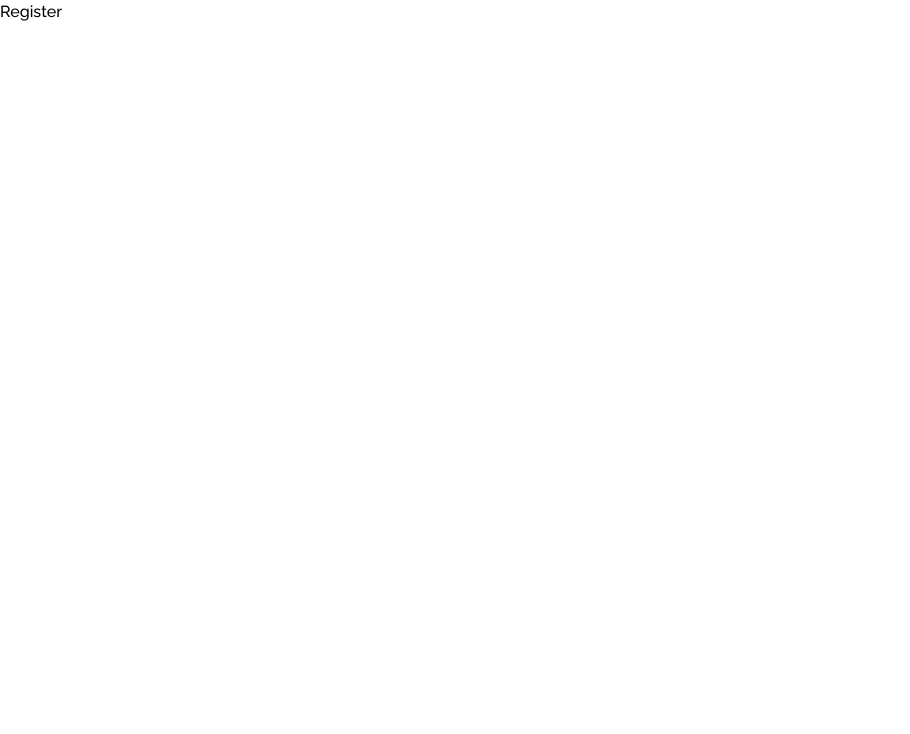
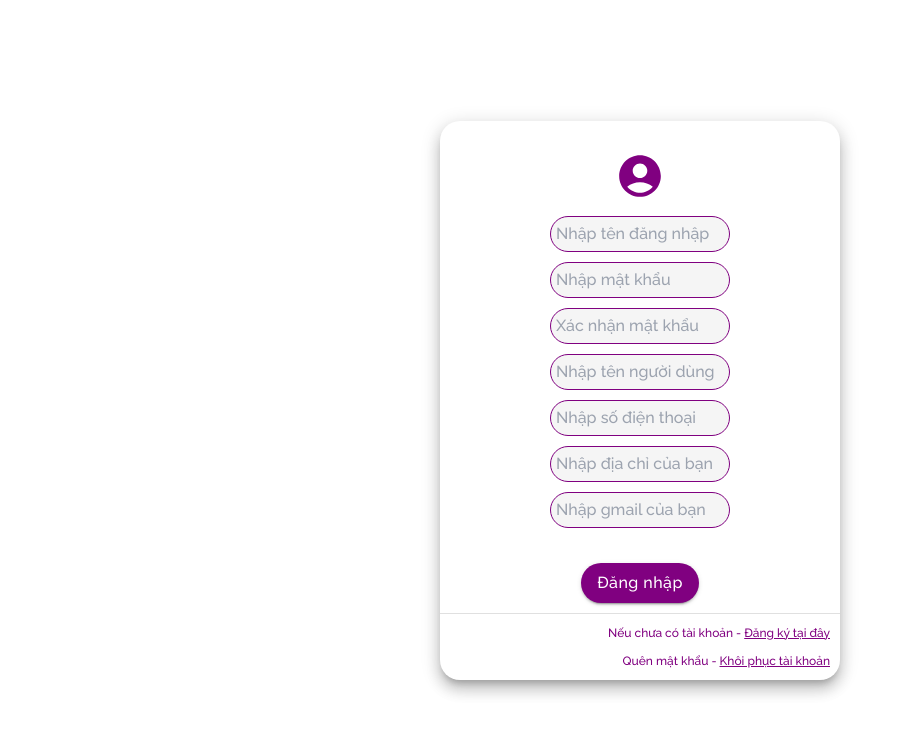
Before and after one commit to trieunguyentm/JWT-OTP-AUTH-REFRESH, a React (Create React App) app in the folder client/: page /register in a window 1280 px wide. Shown: the top 734 px of the page, without its empty margins (0-910 px from the left). Built offline with nearby package versions, Linux system fonts and the light colour scheme.

Commit message:
Giao dien register

```diff
--- a/client/src/App.js
+++ b/client/src/App.js
@@ -5,7 +5,7 @@ import PageNotFound from "./components/PageNotFound"
 import Password from "./components/Password/Password"
 import Profile from "./components/Profile"
 import Recovery from "./components/Recovery"
-import Register from "./components/Register"
+import Register from "./components/Register/Register"
 import Reset from "./components/Reset"
 
 const router = createBrowserRouter([
--- a/client/src/components/Register.js
+++ /dev/null
@@ -1,9 +0,0 @@
-import React from 'react'
-
-const Register = () => {
-  return (
-    <div>Register</div>
-  )
-}
-
-export default Register
--- /dev/null
+++ b/client/src/components/Register/Register.css
@@ -0,0 +1,44 @@
+.register-container {
+  display: flex;
+  align-items: center;
+  justify-content: center;
+  margin: auto 0;
+  height: 100vh;
+}
+
+.register-title {
+  margin-top: 30px;
+  color: purple;
+  text-align: center;
+}
+
+.register-form {
+  padding: 10px;
+}
+
+.register-form-field {
+  display: flex;
+  justify-content: center;
+}
+
+.username,
+.password,
+.confirm-password,
+.name,
+.phone,
+.address,
+.gmail {
+  border: 1px solid purple;
+  border-radius: 20px;
+  margin-left: 10px;
+  padding: 5px;
+  margin: 5px;
+  background-color: whitesmoke;
+}
+
+.error-field {
+  display: flex;
+  justify-content: center;
+  font-size: 12px;
+  color: red;
+}
--- /dev/null
+++ b/client/src/components/Register/Register.js
@@ -0,0 +1,187 @@
+import React from "react"
+import { Button, Divider, Paper } from "@mui/material"
+import { useForm } from "react-hook-form"
+import AccountCircleIcon from "@mui/icons-material/AccountCircle"
+import "./Register.css"
+
+const Username = () => {
+  // Khai báo useForm
+  const {
+    register,
+    watch,
+    handleSubmit,
+    formState: { errors },
+    reset,
+  } = useForm({
+    defaultValues: {
+      username: "",
+      password: "",
+      confirmPassword: "",
+      name: "",
+      phone: "",
+      address: "",
+      gmail: "",
+    },
+    mode: "onChange",
+  })
+
+  const checkConfirmPassword = (value) => value === watch("password")
+
+  return (
+    <div className="register-container">
+      <Paper elevation={10} style={{ borderRadius: "20px", width: "400px" }}>
+        {/* Title Page */}
+        <div className="register-title">
+          <AccountCircleIcon style={{ fontSize: "50px" }} />
+        </div>
+        {/* Form Page */}
+        <form onSubmit={handleSubmit((data) => console.log(data))}>
+          <div className="register-form">
+            {/* Input Username */}
+            <div className="register-form-field">
+              <input
+                {...register("username", {
+                  required: {
+                    value: true,
+                    message: "Vui lòng điền thông tin",
+                  },
+                })}
+                style={{ width: "180px" }}
+                className="username"
+                placeholder="Nhập tên đăng nhập "
+              />
+            </div>
+            <div className="error-field">{errors.username?.message}</div>
+            {/* Input Password */}
+            <div className="register-form-field">
+              <input
+                type="password"
+                {...register("password", {
+                  required: {
+                    value: true,
+                    message: "Vui lòng điền thông tin",
+                  },
+                  minLength: {
+                    value: 6,
+                    message: "Mật khẩu cần có độ dài tối thiếu 6 ký tự",
+                  },
+                })}
+                style={{ width: "180px" }}
+                className="password"
+                placeholder="Nhập mật khẩu "
+              />
+            </div>
+            <div className="error-field">{errors.password?.message}</div>
+            {/* Input confirm Password */}
+            <div className="register-form-field">
+              <input
+                type="password"
+                {...register("confirmPassword", {
+                  required: {
+                    value: true,
+                    message: "Vui lòng điền thông tin",
+                  },
+                  validate: (value) =>
+                    checkConfirmPassword(value) ||
+                    "Mật khẩu xác nhận không chính xác",
+                })}
+                style={{ width: "180px" }}
+                className="confirm-password"
+                placeholder="Xác nhận mật khẩu "
+              />
+            </div>
+            <div className="error-field">{errors.confirmPassword?.message}</div>
+            {/* Input Name */}
+            <div className="register-form-field">
+              <input
+                {...register("name", {
+                  required: {
+                    value: true,
+                    message: "Vui lòng điền thông tin",
+                  },
+                })}
+                style={{ width: "180px" }}
+                className="name"
+                placeholder="Nhập tên người dùng "
+              />
+            </div>
+            <div className="error-field">{errors.name?.message}</div>
+            {/* Input phone */}
+            <div className="register-form-field">
+              <input
+                {...register("phone", {
+                  required: {
+                    value: true,
+                    message: "Vui lòng điền thông tin",
+                  },
+                })}
+                style={{ width: "180px" }}
+                className="phone"
+                placeholder="Nhập số điện thoại "
+              />
+            </div>
+            <div className="error-field">{errors.phone?.message}</div>
+            {/* Input address */}
+            <div className="register-form-field">
+              <input
+                {...register("address", {
+                  required: {
+                    value: true,
+                    message: "Vui lòng điền thông tin",
+                  },
+                })}
+                style={{ width: "180px" }}
+                className="address"
+                placeholder="Nhập địa chỉ của bạn "
+              />
+            </div>
+            <div className="error-field">{errors.address?.message}</div>
+            {/* Input gmail */}
+            <div className="register-form-field">
+              <input
+                type="email"
+                {...register("gmail", {
+                  required: {
+                    value: true,
+                    message: "Vui lòng điền thông tin",
+                  },
+                })}
+                style={{ width: "180px" }}
+                className="gmail"
+                placeholder="Nhập gmail của bạn "
+              />
+            </div>
+            <div className="error-field">{errors.gmail?.message}</div>
+            {/* Button Login */}
+            <div className="btn-submit-username-container">
+              <Button
+                type="submit"
+                variant="contained"
+                className="btn-submit-username"
+              >
+                Đăng nhập
+              </Button>
+            </div>
+          </div>
+        </form>
+        <Divider />
+        {/* If no account create link register */}
+        <div className="no-account">
+          <span>Nếu chưa có tài khoản - </span>
+          <a href="/register" style={{ textDecoration: "underline" }}>
+            Đăng ký tại đây
+          </a>
+        </div>
+        {/* If forgot password create link recovery */}
+        <div className="forgot-password">
+          <span>Quên mật khẩu - </span>
+          <a href="/recovery" style={{ textDecoration: "underline" }}>
+            Khôi phục tài khoản
+          </a>
+        </div>
+      </Paper>
+    </div>
+  )
+}
+
+export default Username
```
